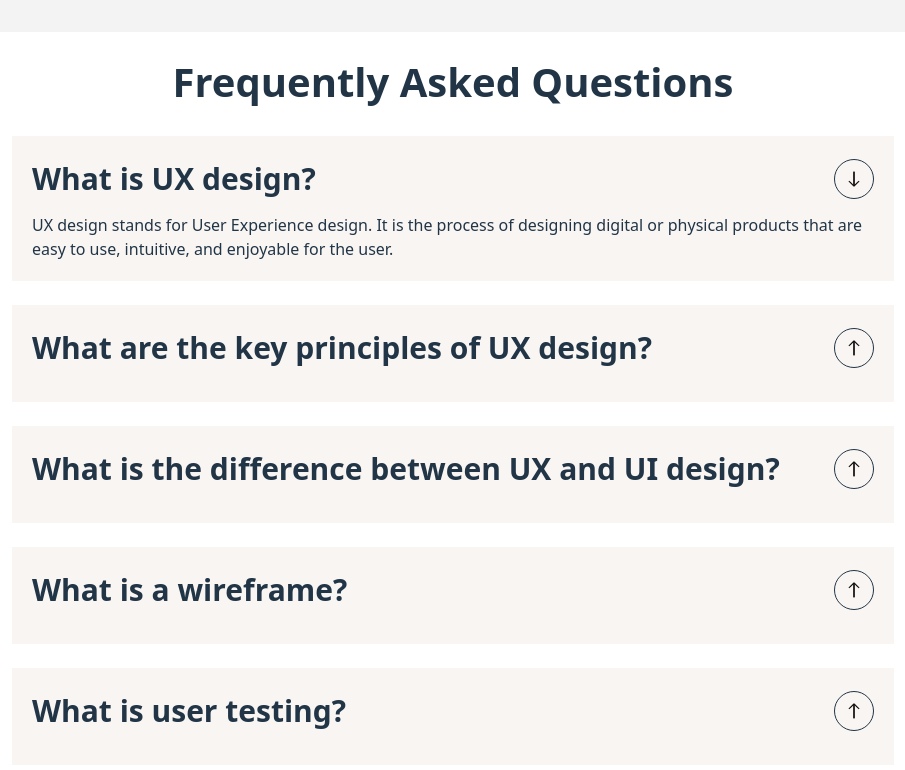
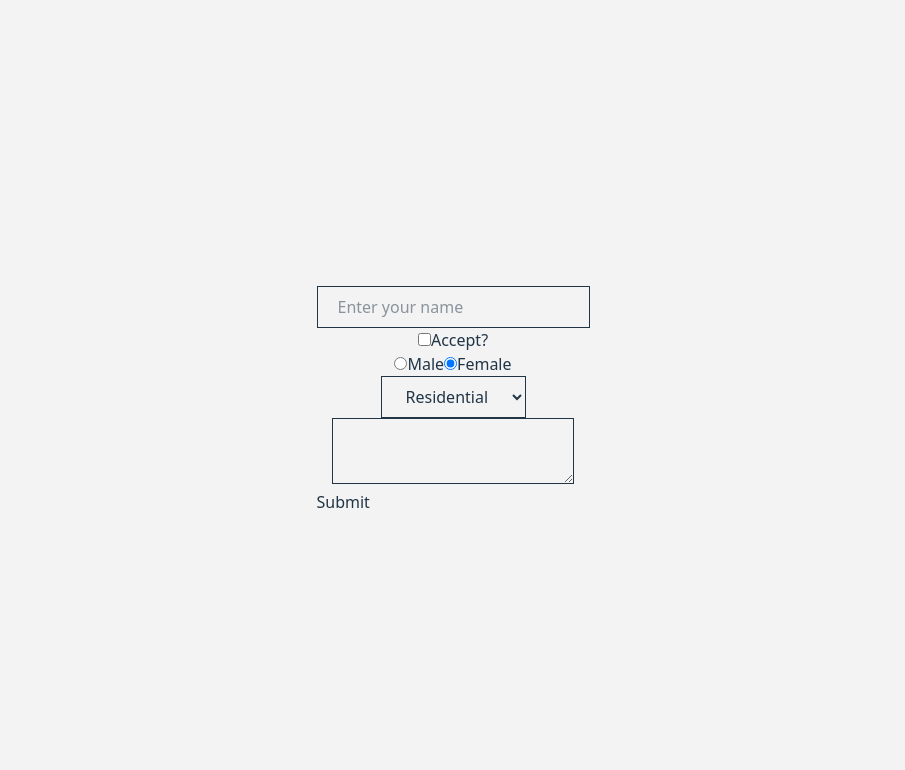
Before and after one commit to ilasisi/react-vite, a React (Vite) app: page / in a window 1280 px wide. Shown: the top 770 px of the page, without its empty margins (187-1092 px from the left). Built offline with nearby package versions, Linux system fonts and the light colour scheme.

Commit message:
add form input

```diff
--- a/src/App.jsx
+++ b/src/App.jsx
@@ -1,79 +1,80 @@
 import { useState } from "react";
 import "./App.css";
-import { ArrowIcon } from "./ArrowIcon";
-
-const faqs = [
-    {
-        question: "What is UX design?",
-        answer: "UX design stands for User Experience design. It is the process of designing digital or physical products that are easy to use, intuitive, and enjoyable for the user.",
-    },
-    {
-        question: "What are the key principles of UX design?",
-        answer: "UX design stands for User Experience design. It is the process of designing digital or physical products that are easy to use, intuitive, and enjoyable for the user.",
-    },
-    {
-        question: "What is the difference between UX and UI design?",
-        answer: "UX design stands for User Experience design. It is the process of designing digital or physical products that are easy to use, intuitive, and enjoyable for the user.",
-    },
-    {
-        question: "What is a wireframe?",
-        answer: "UX design stands for User Experience design. It is the process of designing digital or physical products that are easy to use, intuitive, and enjoyable for the user.",
-    },
-    {
-        question: "What is user testing?",
-        answer: "UX design stands for User Experience design. It is the process of designing digital or physical products that are easy to use, intuitive, and enjoyable for the user.",
-    },
-];
 
 function App() {
-    const [selectedItem, setSelectedItem] = useState(0);
+    const [data, setData] = useState({
+        name: "",
+        accept: false,
+        gender: "",
+        category: "",
+        bio: "",
+    });
 
-    const toggleItem = (index) => {
-        setSelectedItem(selectedItem === index ? null : index);
+    const handleChange = (e) => {
+        const { type, name, value, checked } = e.target;
+
+        setData({ ...data, [name]: type === "checkbox" ? checked : value });
+    };
+
+    const handleSubmit = (event) => {
+        event.preventDefault();
+
+        console.log(data);
     };
 
     return (
-        <div className="min-w-4xl bg-white p-5 space-y-6">
-            <p className="font-extrabold text-[40px]">
-                Frequently Asked Questions
-            </p>
-            <div className="max-w-3/4 mx-auto space-y-6">
-                {faqs.map((faq, index) => (
-                    <div key={index} className="bg-[#F9F5F2] space-y-3 p-5">
-                        <button
-                            className="w-full flex justify-between items-center gap-3"
-                            onClick={() => toggleItem(index)}
-                        >
-                            <span className="font-extrabold text-[30px]">
-                                {faq.question}
-                            </span>
-                            <span className="w-[40px] h-[40px] flex items-center justify-center border rounded-full">
-                                <ArrowIcon
-                                    className={`transform transition-transform duration-200
-                                        ${
-                                            selectedItem === index
-                                                ? "rotate-180"
-                                                : ""
-                                        }
-                                    `}
-                                />
-                            </span>
-                        </button>
-                        <div
-                            className={`transition-all duration-200 ease-in-out
-                                ${
-                                    selectedItem === index
-                                        ? "max-h-96 opacity-100"
-                                        : "max-h-0 opacity-0"
-                                }
-                            `}
-                        >
-                            <p className="text-left">{faq.answer}</p>
-                        </div>
-                    </div>
-                ))}
-            </div>
-        </div>
+        <form onSubmit={handleSubmit}>
+            <input
+                value={data.name}
+                type="text"
+                name="name"
+                onChange={handleChange}
+                placeholder="Enter your name"
+                required
+            />
+            <br />
+            <input
+                checked={data.accept}
+                type="checkbox"
+                name="accept"
+                id="accept"
+                onChange={handleChange}
+            />
+            <label htmlFor="accept">Accept?</label>
+            <br />
+            <label>
+                <input
+                    value={"Male"}
+                    type="radio"
+                    name="gender"
+                    onChange={handleChange}
+                />
+                Male
+            </label>
+            <label>
+                <input
+                    defaultChecked
+                    value={"Female"}
+                    type="radio"
+                    name="gender"
+                    onChange={handleChange}
+                />
+                Female
+            </label>
+            <br />
+            <select
+                value={data.category}
+                name="category"
+                onChange={handleChange}
+            >
+                <option>Residential</option>
+                <option>Hospital</option>
+                <option>Factory</option>
+            </select>
+            <br />
+            <textarea name="bio" value={data.bio} onChange={handleChange} />
+            <button className="block">Submit</button>
+        </form>
     );
 }
 
--- a/src/index.css
+++ b/src/index.css
@@ -17,6 +17,10 @@
 
 button {
   @apply cursor-pointer;
+}
+
+input, textarea, select {
+  @apply border px-5 py-2
 }
 
 a {
```
